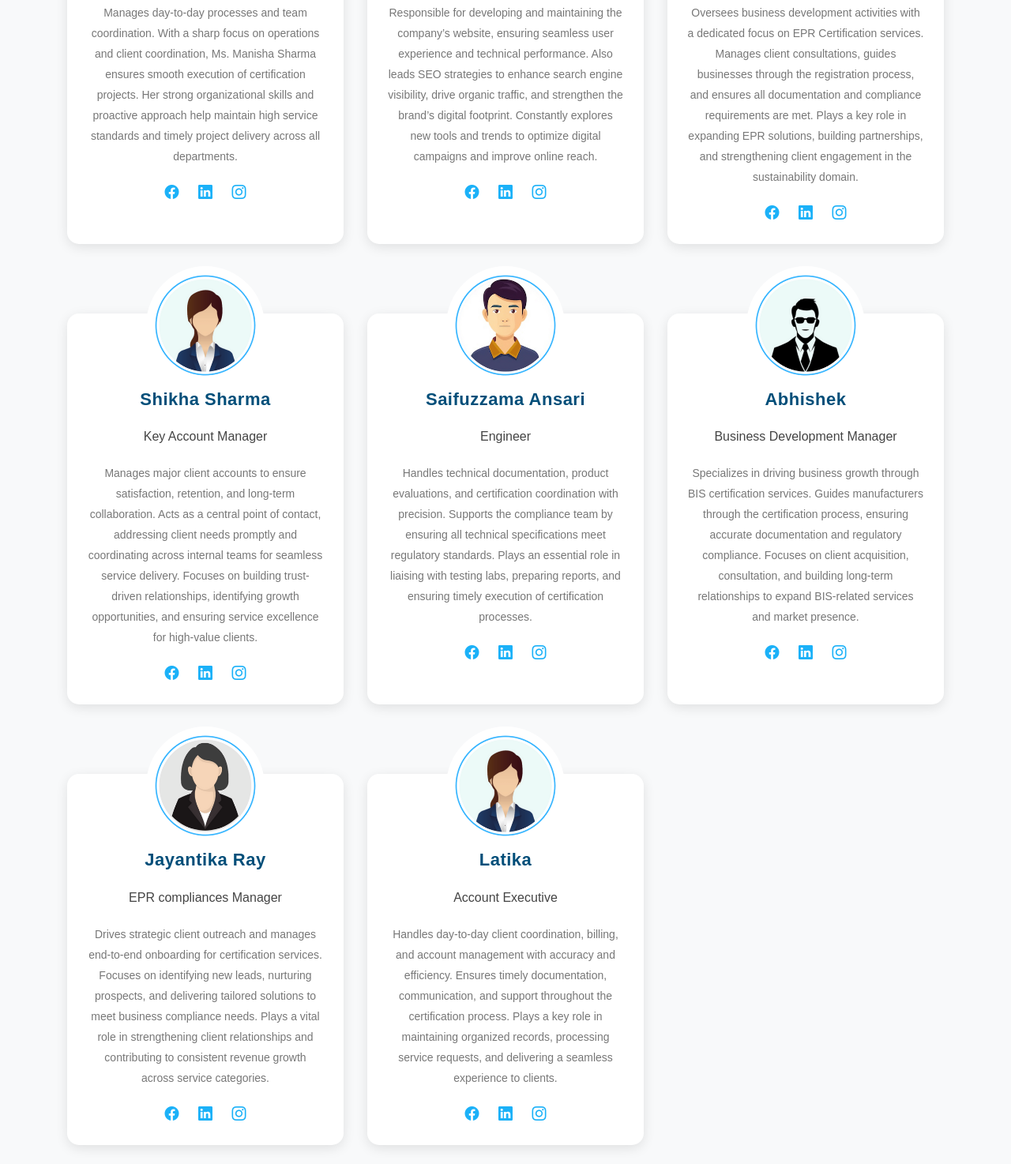
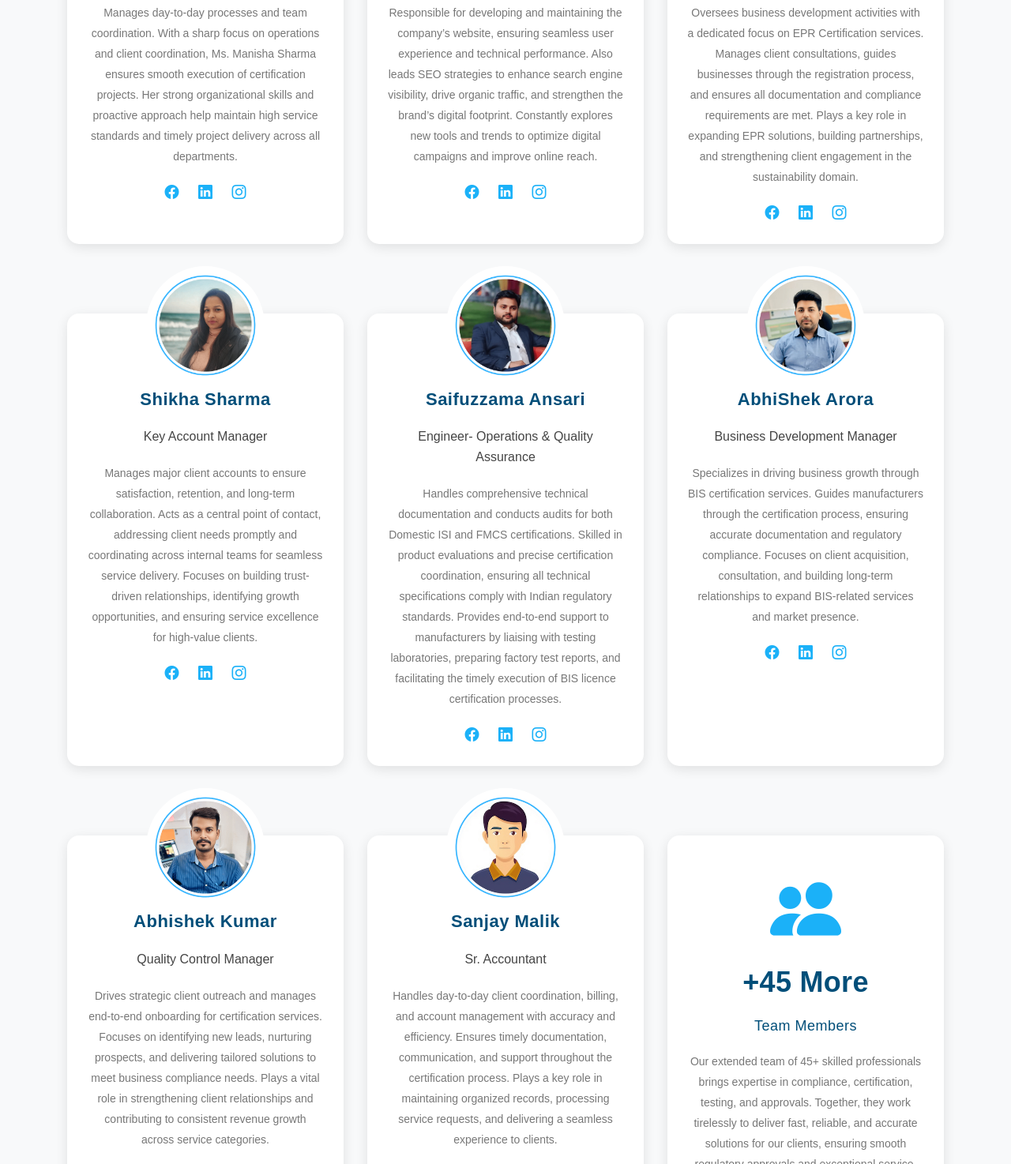
Before and after one commit to shailesh-SSGS/SSGS-website, a plain HTML site: page team.html in a window 1280 px wide. Shown: the part 1326-2800 px from the top of the page at 79% size. Drawn offline with nearby package versions, Linux system fonts and the light colour scheme.

Commit message:
Updated homepage layout and CSS styling

```diff
--- a/team.html
+++ b/team.html
@@ -80,6 +80,7 @@
         <!-- - - - - - - - - - - - - end Breadcrumbs - - - - - - - - - - - - - - - -->
 
 
+<!-- content start ------------------------- -->
   <section class="ourteam-section bg-light">
           <div class="ourteam-title" data-aos="fade-up">
         <h2>Meet Our Team</h2>
@@ -97,7 +98,7 @@
       <!-- Owner Image -->
       <div class="col-md-5 text-center mb-4 mb-md-0">
         <div class="owner-img-wrap">
-          <img src="images/team-avatar-profile-men4.png" alt="Owner Image" class="img-fluid rounded-circle shadow-lg">
+          <img src="images/Shyam Sunder Sharma.png" alt="Owner Image" class="img-fluid rounded-circle shadow-lg">
         </div>
       </div>
 
@@ -143,7 +144,7 @@
         <!-- Team Member 2 -->
         <div class="col-md-4" data-aos="fade-up" data-aos-delay="100">
           <div class="ourteam-card h-100 text-center">
-            <img class="ourteam-avatar" src="images/team-avatar-profile-women1.png" alt="Team Member">
+            <img class="ourteam-avatar" src="images/Manisha Sharma.png" alt="Team Member">
             <div class="ourteam-card-body">
               <h5 class="ourteam-name">Manisha Sharma</h5>
               <p class="ourteam-role">Sr. Business Development Manager</p>
@@ -160,7 +161,7 @@
         <!-- Team Member 3 -->
         <div class="col-md-4" data-aos="fade-up" data-aos-delay="200">
           <div class="ourteam-card h-100 text-center">
-            <img class="ourteam-avatar" src="images/team-avatar-profile-men3.png" alt="Team Member">
+            <img class="ourteam-avatar" src="images/Shailesh Kumar.png" alt="Team Member">
             <div class="ourteam-card-body">
               <h5 class="ourteam-name">Shailesh Singh</h5>
               <p class="ourteam-role">Software Developer</p>
@@ -178,7 +179,7 @@
         <!-- Team Member 4 -->
         <div class="col-md-4" data-aos="fade-up" data-aos-delay="200">
           <div class="ourteam-card h-100 text-center">
-            <img class="ourteam-avatar" src="images/team-avatar-profile-women2.png" alt="Team Member">
+            <img class="ourteam-avatar" src="images/Yashika Dhawan.png" alt="Team Member">
             <div class="ourteam-card-body">
               <h5 class="ourteam-name">Yashika Dhawan</h5>
               <p class="ourteam-role">Business Development Manager</p>
@@ -195,7 +196,7 @@ Plays a key role in expanding EPR solutions, building partnerships, and strength
         <!-- Team Member 5 -->
         <div class="col-md-4" data-aos="fade-up" data-aos-delay="200">
           <div class="ourteam-card h-100 text-center">
-            <img class="ourteam-avatar" src="images/team-avatar-profile-women3.png" alt="Team Member">
+            <img class="ourteam-avatar" src="images/Sikha Sharma.png" alt="Team Member">
             <div class="ourteam-card-body">
               <h5 class="ourteam-name">Shikha Sharma</h5>
               <p class="ourteam-role">Key Account Manager</p>
@@ -212,11 +213,11 @@ Focuses on building trust-driven relationships, identifying growth opportunities
         <!-- Team Member 6 -->
         <div class="col-md-4" data-aos="fade-up" data-aos-delay="200">
           <div class="ourteam-card h-100 text-center">
-            <img class="ourteam-avatar" src="images/team-avatar-profile-men1.png" alt="Team Member">
+            <img class="ourteam-avatar" src="images/Saif Ansari.png" alt="Team Member">
             <div class="ourteam-card-body">
               <h5 class="ourteam-name">Saifuzzama Ansari</h5>
-              <p class="ourteam-role">Engineer</p>
-              <p class="ourteam-description">Handles technical documentation, product evaluations, and certification coordination with precision. Supports the compliance team by ensuring all technical specifications meet regulatory standards. Plays an essential role in liaising with testing labs, preparing reports, and ensuring timely execution of certification processes.</p>
+              <p class="ourteam-role">Engineer- Operations & Quality Assurance</p>
+              <p class="ourteam-description">Handles comprehensive technical documentation and conducts audits for both Domestic ISI and FMCS certifications. Skilled in product evaluations and precise certification coordination, ensuring all technical specifications comply with Indian regulatory standards. Provides end-to-end support to manufacturers by liaising with testing laboratories, preparing factory test reports, and facilitating the timely execution of BIS licence certification processes.</p>
               <div class="ourteam-social">
                 <a href="#"><i class="bi bi-facebook"></i></a>
                 <a href="#"><i class="bi bi-linkedin"></i></a>
@@ -228,9 +229,9 @@ Focuses on building trust-driven relationships, identifying growth opportunities
         <!-- Team Member 7 -->
         <div class="col-md-4" data-aos="fade-up" data-aos-delay="200">
           <div class="ourteam-card h-100 text-center">
-            <img class="ourteam-avatar" src="images/team-avatar-profile-men2.png" alt="Team Member">
+            <img class="ourteam-avatar" src="images/Abhishek Arora.png" alt="Team Member">
             <div class="ourteam-card-body">
-              <h5 class="ourteam-name">Abhishek</h5>
+              <h5 class="ourteam-name">AbhiShek Arora</h5>
               <p class="ourteam-role">Business Development Manager</p>
               <p class="ourteam-description">Specializes in driving business growth through BIS certification services. Guides manufacturers through the certification process, ensuring accurate documentation and regulatory compliance. Focuses on client acquisition, consultation, and building long-term relationships to expand BIS-related services and market presence.</p>
               <div class="ourteam-social">
@@ -244,10 +245,10 @@ Focuses on building trust-driven relationships, identifying growth opportunities
         <!-- Team Member 8 -->
         <div class="col-md-4" data-aos="fade-up" data-aos-delay="200">
           <div class="ourteam-card h-100 text-center">
-            <img class="ourteam-avatar" src="images/team-avatar-profile-women2.png" alt="Team Member">
+            <img class="ourteam-avatar" src="images/Abhishek Kumar.png" alt="Team Member">
             <div class="ourteam-card-body">
-              <h5 class="ourteam-name">Jayantika Ray</h5>
-              <p class="ourteam-role">EPR compliances Manager</p>
+              <h5 class="ourteam-name">Abhishek Kumar</h5>
+              <p class="ourteam-role">Quality Control Manager</p>
               <p class="ourteam-description">Drives strategic client outreach and manages end-to-end onboarding for certification services. Focuses on identifying new leads, nurturing prospects, and delivering tailored solutions to meet business compliance needs. Plays a vital role in strengthening client relationships and contributing to consistent revenue growth across service categories.</p>
               <div class="ourteam-social">
                 <a href="#"><i class="bi bi-facebook"></i></a>
@@ -260,16 +261,31 @@ Focuses on building trust-driven relationships, identifying growth opportunities
         <!-- Team Member 9 -->
         <div class="col-md-4" data-aos="fade-up" data-aos-delay="200">
           <div class="ourteam-card h-100 text-center">
-            <img class="ourteam-avatar" src="images/team-avatar-profile-women3.png" alt="Team Member">
+            <img class="ourteam-avatar" src="images/team-avatar-profile-men1.png" alt="Team Member">
             <div class="ourteam-card-body">
-              <h5 class="ourteam-name">Latika</h5>
-              <p class="ourteam-role">Account Executive</p>
+              <h5 class="ourteam-name">Sanjay Malik</h5>
+              <p class="ourteam-role">Sr. Accountant</p>
               <p class="ourteam-description">Handles day-to-day client coordination, billing, and account management with accuracy and efficiency. Ensures timely documentation, communication, and support throughout the certification process. Plays a key role in maintaining organized records, processing service requests, and delivering a seamless experience to clients.</p>
               <div class="ourteam-social">
                 <a href="#"><i class="bi bi-facebook"></i></a>
                 <a href="#"><i class="bi bi-linkedin"></i></a>
                 <a href="#"><i class="bi bi-instagram"></i></a>
               </div>
+            </div>
+          </div>
+        </div>
+
+        <!-- +45 more Team Member -->
+        <div class="col-md-4 more-team" data-aos="fade-up" data-aos-delay="200">
+          <div class="ourteam-card h-100 text-center pt-5">
+            <i class="bi bi-people-fill"></i>
+            <!-- <img class="ourteam-avatar" src="images/team-avatar-profile-men1.png" alt="Team Member"> -->
+            <div class="ourteam-card-body">
+              <h2>+45 More</h2>
+               <h5>Team Members</h5>
+              <!-- <p class="ourteam-role">Team Members</p> -->
+              <p class="ourteam-description">Our extended team of 45+ skilled professionals brings expertise in compliance, certification, testing, and approvals. Together, they work tirelessly to deliver fast, reliable, and accurate solutions for our clients, ensuring smooth regulatory approvals and exceptional service.</p>
+
             </div>
           </div>
         </div>
```
Also changed, not shown: css/style.css, images/Abhishek Arora.png (added), images/Abhishek Kumar.png (added), images/Manisha Sharma.png (added), images/Saif Ansari.png (added), images/Shailesh Kumar.png (added), images/Shyam Sunder Sharma.png (added), images/Sikha Sharma.png (added), images/Yashika Dhawan.png (added).
